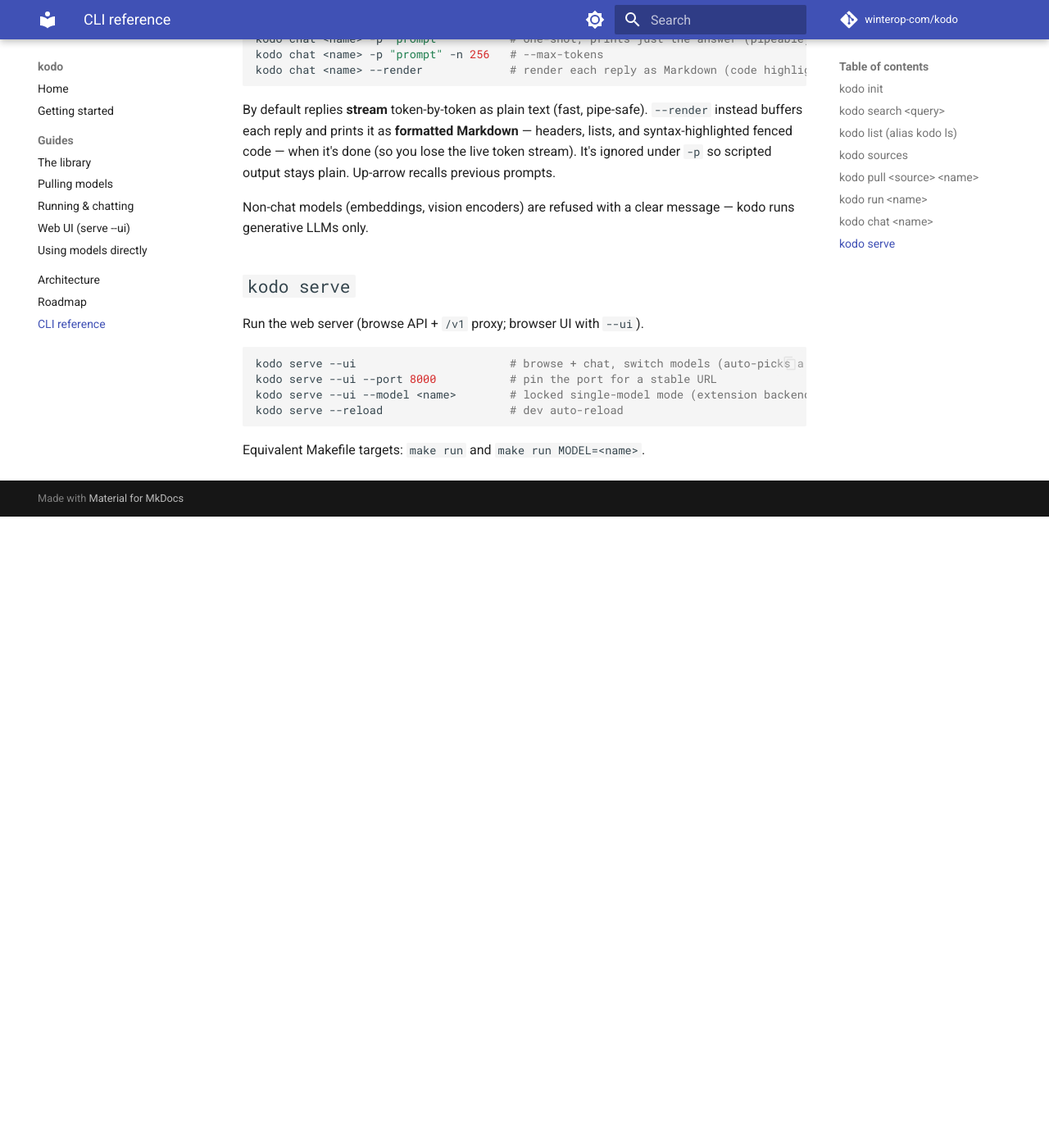
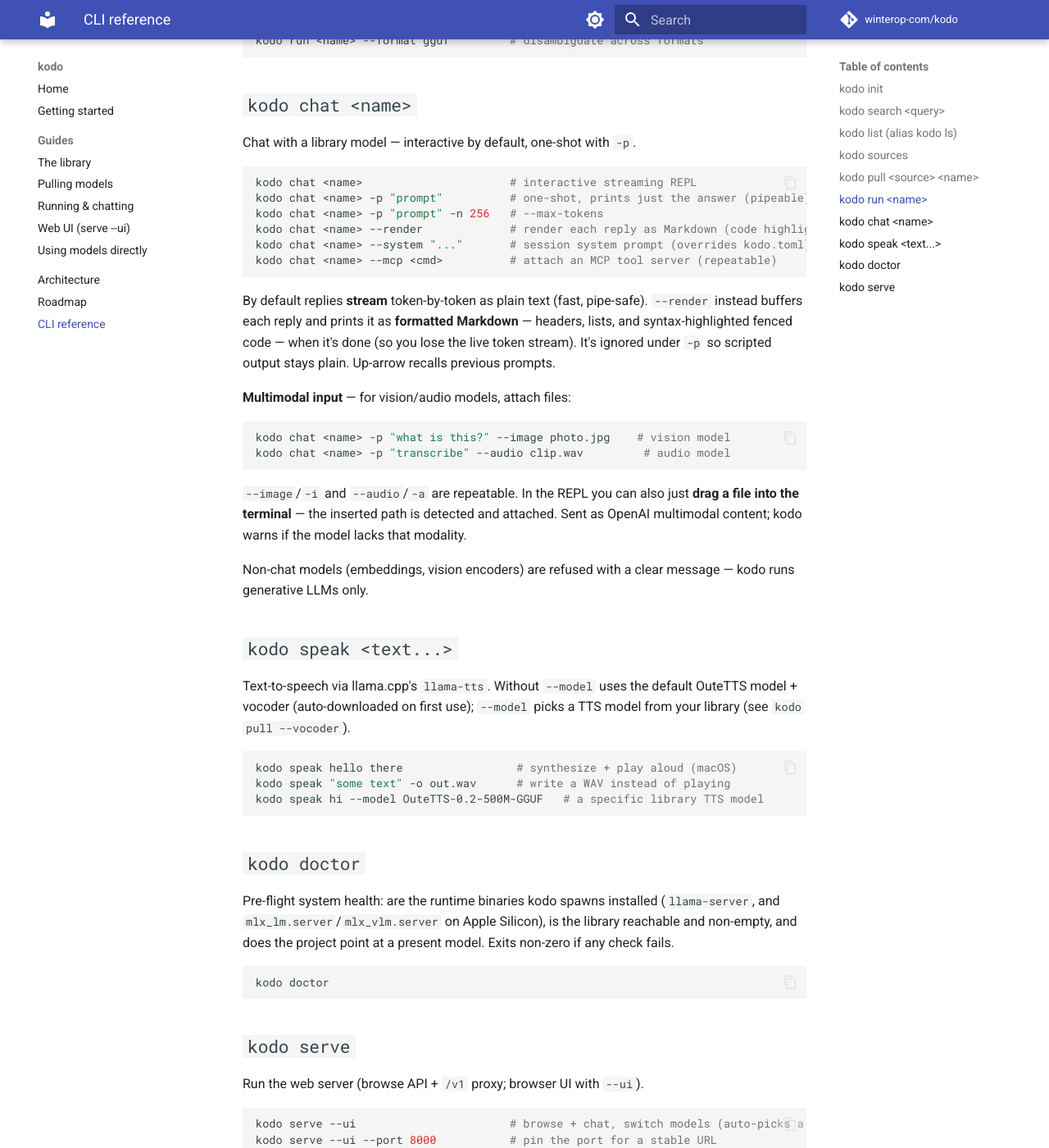
Before and after one commit to winterop-com/stabbur, an MkDocs documentation site: the page built from docs/cli.md, in a window 1280 px wide and 1400 px high, scrolled down 2069 px. Shown: the whole window at 82% size. Built offline with MkDocs 1.6.1 and Material for MkDocs 9.7.7, drawn with Linux system fonts in a browser that asks for light colours; comment, search, counter and statistics services are not loaded; before the commit the page ends 2699 px from its top, so only the background shows below that; some of the changed text lies outside the part shown.

Commit message:
docs: cover multimodal input, mic, TTS, doctor, eject, and new endpoints
- CLI reference: --image/--audio on chat (+ REPL drag-drop), pull --include and
  --vocoder, new `kodo speak` and `kodo doctor` commands.
- Web UI guide: a Features section (capability icons + filter chips, tools menu,
  image/audio attachments + mic recording, Listen/TTS voice, per-conversation
  settings, health) and the full endpoint table.
- README: multimodal/voice examples and a capabilities blurb.

````diff
--- a/docs/cli.md
+++ b/docs/cli.md
@@ -66,6 +66,10 @@
 kodo pull ollama gemma4:31b --move    # delete the local source after a verified copy
 kodo pull ollama --all                # import every model from the local store
 kodo pull lmstudio --all --move       # import all, freeing local disk as it goes
+# Hugging Face:
+kodo pull huggingface lmstudio-community/gemma-4-12B-it-QAT-GGUF --include '*Q4_K_M*'
+kodo pull huggingface OuteAI/OuteTTS-0.2-500M-GGUF --include '*Q4_K_M*' \
+         --vocoder ggml-org/WavTokenizer          # a TTS model + its vocoder
 ```
 
 - `--move` — relocate (copy, verify byte-for-byte, then delete the local source
@@ -74,6 +78,10 @@
   name (the two are mutually exclusive). Idempotent (skips models already in the
   library, so it doubles as a sync) and resilient (a failing model is logged and
   the batch continues; exit code is non-zero if any failed).
+- `--include <glob>` — Hugging Face only; fetch only matching files (repeatable),
+  e.g. one GGUF quant from a multi-quant repo. Model cards and configs come along.
+- `--vocoder <repo>` — Hugging Face only; co-locate a vocoder (e.g. WavTokenizer)
+  with the model so it's recognized as a **text-to-speech** model (see `kodo speak`).
 
 ## `kodo run <name>`
 
@@ -94,6 +102,8 @@
 kodo chat <name> -p "prompt"          # one-shot, prints just the answer (pipeable)
 kodo chat <name> -p "prompt" -n 256   # --max-tokens
 kodo chat <name> --render             # render each reply as Markdown (code highlighting)
+kodo chat <name> --system "..."       # session system prompt (overrides kodo.toml)
+kodo chat <name> --mcp <cmd>          # attach an MCP tool server (repeatable)
 ```
 
 By default replies **stream** token-by-token as plain text (fast, pipe-safe).
@@ -102,8 +112,42 @@
 the live token stream). It's ignored under `-p` so scripted output stays plain.
 Up-arrow recalls previous prompts.
 
+**Multimodal input** — for vision/audio models, attach files:
+
+```bash
+kodo chat <name> -p "what is this?" --image photo.jpg    # vision model
+kodo chat <name> -p "transcribe" --audio clip.wav         # audio model
+```
+
+`--image`/`-i` and `--audio`/`-a` are repeatable. In the REPL you can also just
+**drag a file into the terminal** — the inserted path is detected and attached.
+Sent as OpenAI multimodal content; kodo warns if the model lacks that modality.
+
 Non-chat models (embeddings, vision encoders) are refused with a clear message —
 kodo runs generative LLMs only.
+
+## `kodo speak <text...>`
+
+Text-to-speech via llama.cpp's `llama-tts`. Without `--model` uses the default
+OuteTTS model + vocoder (auto-downloaded on first use); `--model` picks a TTS
+model from your library (see `kodo pull --vocoder`).
+
+```bash
+kodo speak hello there                 # synthesize + play aloud (macOS)
+kodo speak "some text" -o out.wav      # write a WAV instead of playing
+kodo speak hi --model OuteTTS-0.2-500M-GGUF   # a specific library TTS model
+```
+
+## `kodo doctor`
+
+Pre-flight system health: are the runtime binaries kodo spawns installed
+(`llama-server`, and `mlx_lm.server`/`mlx_vlm.server` on Apple Silicon), is the
+library reachable and non-empty, and does the project point at a present model.
+Exits non-zero if any check fails.
+
+```bash
+kodo doctor
+```
 
 ## `kodo serve`
 
````
Also changed, not shown: README.md (+11 -1 lines), docs/guides/web-ui.md (+27 -6 lines).
